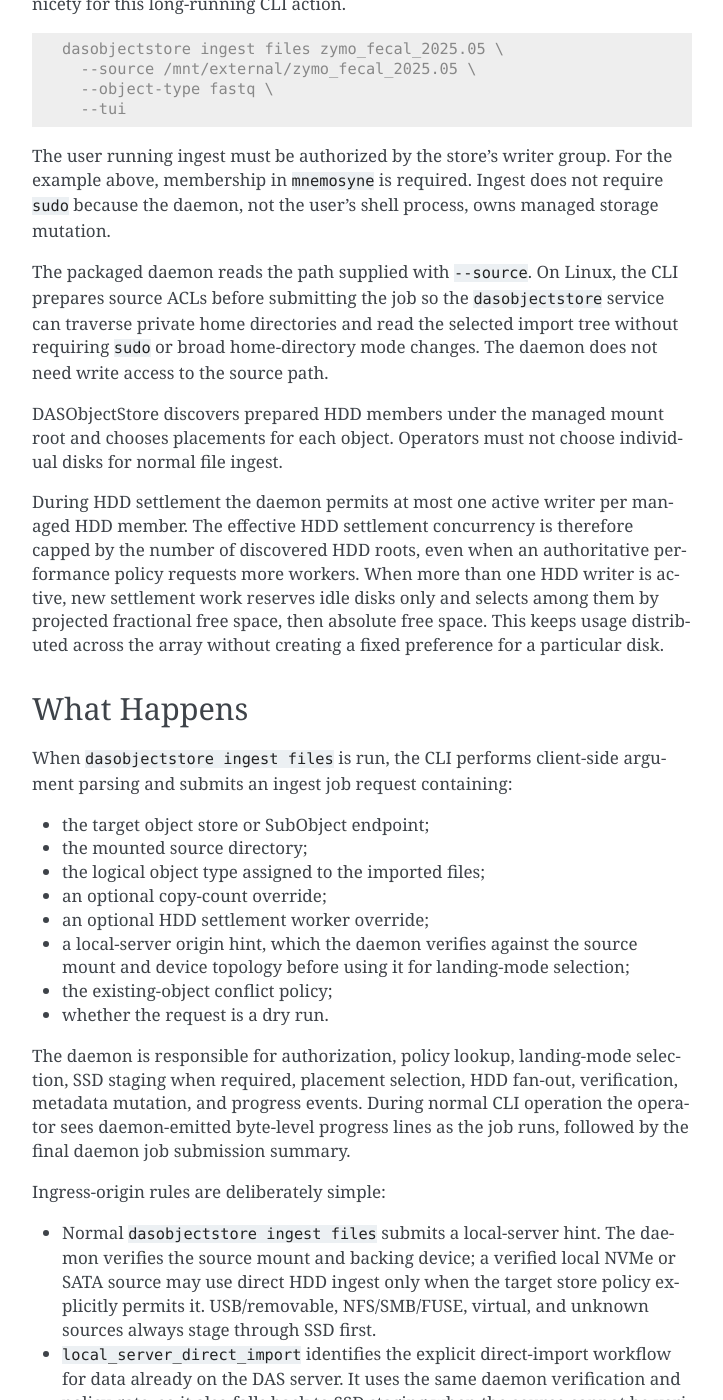
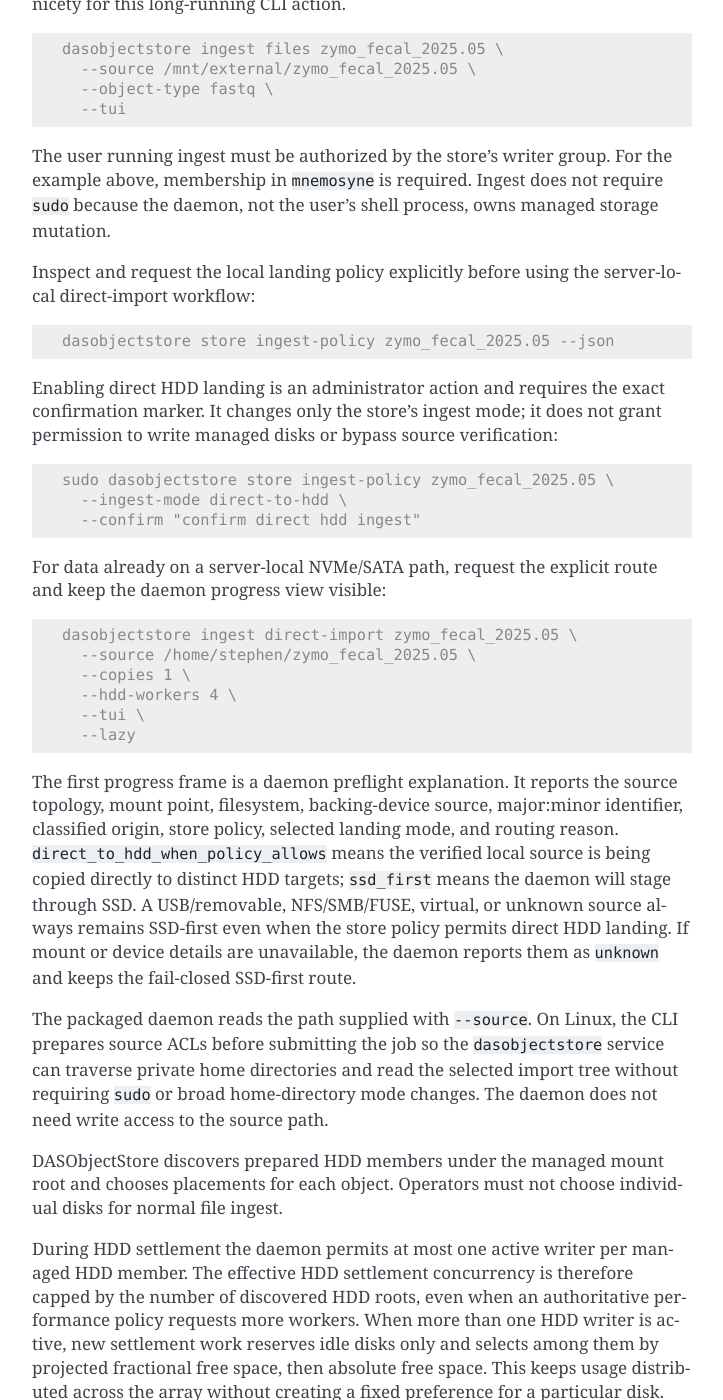
Before and after one commit to sagrudd/DASObjectStore, a Sphinx documentation site: the page built from docs/user/ingesting-files.rst, in a window 1280 px wide and 1400 px high, scrolled down 965 px. Shown: the whole window, without its empty margins (388-1111 px from the left). Built offline with Sphinx 7.4.7, drawn with Linux system fonts in a browser that asks for light colours; some of the changed text lies outside the part shown.

Commit message:
docs: explain direct local ingest workflow

```diff
--- a/Cargo.toml
+++ b/Cargo.toml
@@ -15,7 +15,7 @@ members = [
 resolver = "2"
 
 [workspace.package]
-version = "0.69.27"
+version = "0.69.28"
 edition = "2021"
 license = "MPL-2.0"
 repository = "https://github.com/sagrudd/DASObjectStore"
--- a/docs/user/ingesting-files.rst
+++ b/docs/user/ingesting-files.rst
@@ -53,6 +53,45 @@ The user running ingest must be authorized by the store's writer group. For the
 example above, membership in ``mnemosyne`` is required. Ingest does not require
 ``sudo`` because the daemon, not the user's shell process, owns managed storage
 mutation.
+
+Inspect and request the local landing policy explicitly before using the
+server-local direct-import workflow:
+
+.. code-block:: console
+
+   dasobjectstore store ingest-policy zymo_fecal_2025.05 --json
+
+Enabling direct HDD landing is an administrator action and requires the exact
+confirmation marker. It changes only the store's ingest mode; it does not grant
+permission to write managed disks or bypass source verification:
+
+.. code-block:: console
+
+   sudo dasobjectstore store ingest-policy zymo_fecal_2025.05 \
+     --ingest-mode direct-to-hdd \
+     --confirm "confirm direct hdd ingest"
+
+For data already on a server-local NVMe/SATA path, request the explicit route
+and keep the daemon progress view visible:
+
+.. code-block:: console
+
+   dasobjectstore ingest direct-import zymo_fecal_2025.05 \
+     --source /home/stephen/zymo_fecal_2025.05 \
+     --copies 1 \
+     --hdd-workers 4 \
+     --tui \
+     --lazy
+
+The first progress frame is a daemon preflight explanation. It reports the
+source topology, mount point, filesystem, backing-device source, major:minor
+identifier, classified origin, store policy, selected landing mode, and routing
+reason. ``direct_to_hdd_when_policy_allows`` means the verified local source is
+being copied directly to distinct HDD targets; ``ssd_first`` means the daemon
+will stage through SSD. A USB/removable, NFS/SMB/FUSE, virtual, or unknown source
+always remains SSD-first even when the store policy permits direct HDD landing.
+If mount or device details are unavailable, the daemon reports them as
+``unknown`` and keeps the fail-closed SSD-first route.
 
 The packaged daemon reads the path supplied with ``--source``. On Linux, the CLI
 prepares source ACLs before submitting the job so the ``dasobjectstore`` service
@@ -135,15 +174,15 @@ ingest or source verification fails. This policy is for reproducible or
 externally recoverable datasets; protected generated or critical stores remain
 SSD-first.
 
-By default, the daemon derives HDD settlement fan-out from the managed HDDs in
-the target DAS: ``max(managed_hdd_count - 2, 2)``, capped at the available HDD
-count. A one-HDD test or degraded enclosure therefore uses one worker, two to
-four HDDs use two workers, five HDDs use three workers, and an eight-HDD DAS
-uses six workers by default. This keeps source-to-SSD staging moving while
-leaving headroom for the appliance and avoiding multiple concurrent writes to
-the same disk. The daemon also rejects managed HDD inventories that present the
-same physical disk more than once, because redundant copies must land on
-distinct disks. Operators may override this for a run:
+By default, the daemon derives HDD settlement fan-out from complete distinct
+HDD target sets: ``min(managed_hdd_count / copies, 4)``, with at least one
+worker when a valid target exists. A one-HDD test or degraded enclosure uses
+one worker; a four-HDD, single-copy ingest can use four concurrent writers; and
+redundant-copy jobs are bounded by the number of complete distinct disk sets.
+This keeps source-to-SSD staging moving without concurrent writes to the same
+disk. The daemon also rejects managed HDD inventories that present the same
+physical disk more than once, because redundant copies must land on distinct
+disks. Operators may override this for a run:
 
 .. code-block:: console
 
```
Also changed, not shown: CHANGELOG.md (+6 -0 lines), TODO.md (+1 -1 lines), 1 other file.
